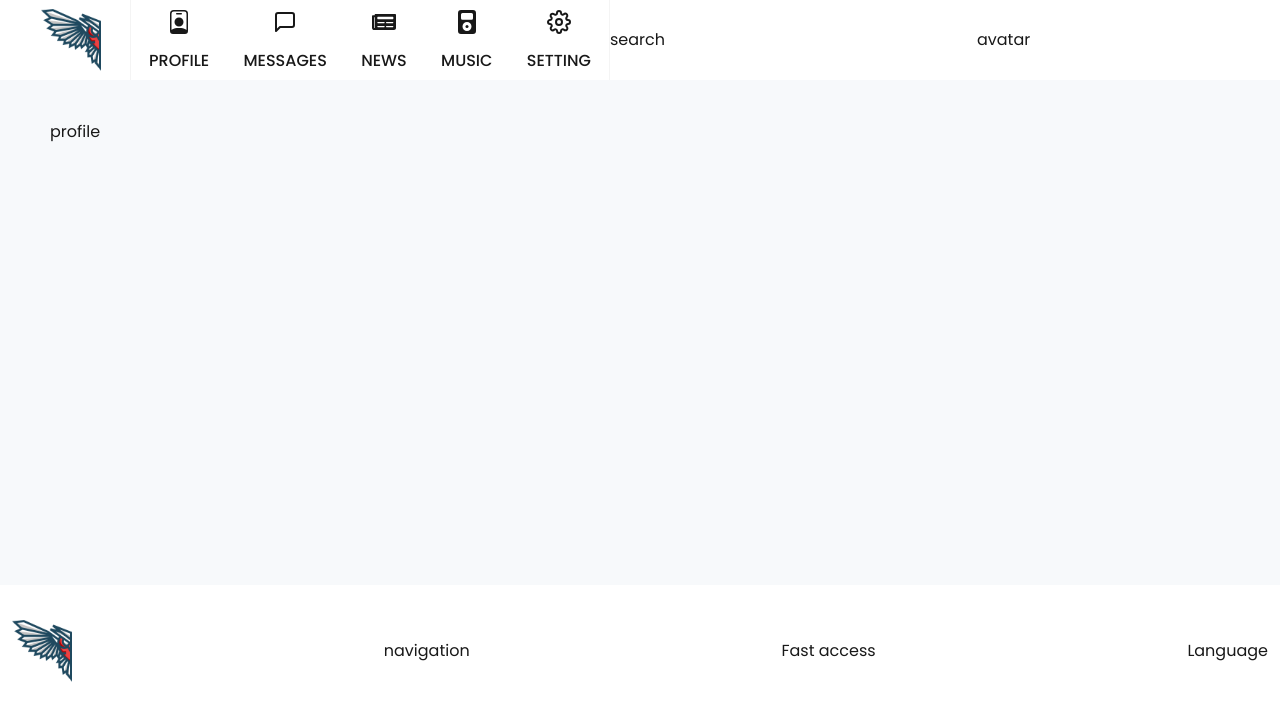
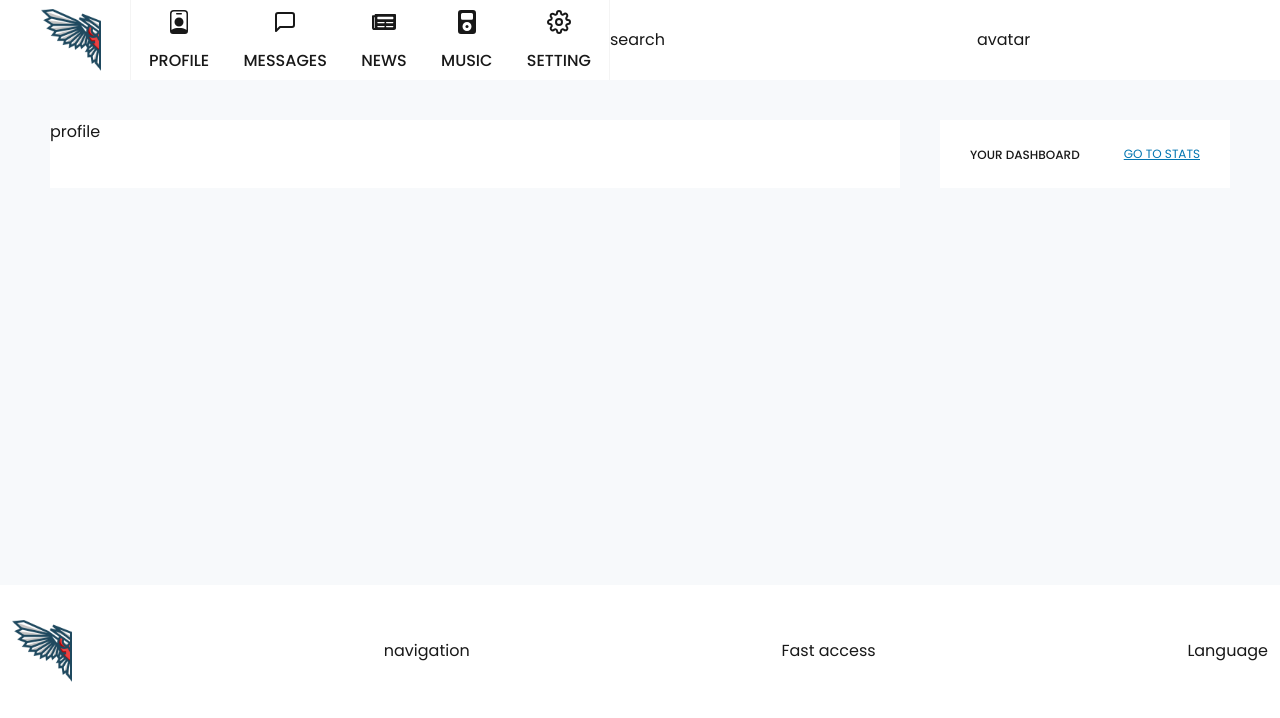
Before and after one commit to MillionerMIN/net-social, a React (Create React App) app: page /profile in a window 1280 px wide. Shown: the top 718 px of the page. Built offline with nearby package versions, Linux system fonts and the light colour scheme.

Commit message:
added sidebar component

```diff
--- /dev/null
+++ b/src/components/sidebar/Sidebar.tsx
@@ -0,0 +1,30 @@
+import './sidebar.scss';
+
+import { Link } from 'react-router-dom';
+
+type SidebarPropsType = {
+  title?: string;
+  link?: {
+    value: string;
+    href: string;
+  };
+};
+
+const Sidebar = (props: SidebarPropsType) => {
+  const {
+    title = 'your dashboard',
+    link = { value: 'go to stats', href: '#' },
+  } = props;
+  return (
+    <div className='sidebar sidebar-pd'>
+      <div className='sidebar--header'>
+        <h6 className='sidebar--title'>{title}</h6>
+        <Link className='sidebar--link' to={link.href}>
+          <span>{link.value}</span>
+        </Link>
+      </div>
+    </div>
+  );
+};
+
+export default Sidebar;
--- /dev/null
+++ b/src/components/sidebar/sidebar.scss
@@ -0,0 +1,32 @@
+.sidebar {
+  background-color: var(--background-sidebar);
+}
+
+.sidebar-pd {
+  padding: 25px 30px;
+}
+
+.sidebar--header {
+  display: flex;
+  flex-direction: row;
+  justify-content: space-between;
+  align-items: center;
+}
+
+.sidebar--title {
+  margin: 0;
+  font-size: 0.75rem;
+  line-height: 11px;
+  text-transform: uppercase;
+}
+
+.sidebar--link {
+  font-size: 0.75rem;
+  color: var(--link-text);
+  text-decoration: underline;
+  text-transform: uppercase;
+}
+
+.sidebar--link:hover {
+  transform: scale(1.1);
+}
--- a/src/index.scss
+++ b/src/index.scss
@@ -12,6 +12,8 @@ body[data-theme='light'] {
   --text-primary: #181818;
   --text-secondary: #0275B1;
   --border: #F4F4F4;
+  --background-sidebar: #FFF;
+  --link-text: #0275B1;
 }
 
 body[data-theme='dark'] {
@@ -20,6 +22,8 @@ body[data-theme='dark'] {
   --text-primary: #FFFFFF;
   --text-secondary: #0275B1;
   --border: #F4F4F4;
+  --background-sidebar: #03679c;
+  --link-text: #FFFFFF;
 }
 
 * {
--- a/src/pages/profile/Profile.tsx
+++ b/src/pages/profile/Profile.tsx
@@ -1,7 +1,14 @@
 import './profile.scss';
 
+import Sidebar from '../../components/sidebar/Sidebar';
+
 const Profile = () => {
-  return <div>profile</div>;
+  return (
+    <div className='profile'>
+      <div className='profile--bg'>profile</div>
+      <Sidebar/>
+    </div>
+  );
 };
 
 export default Profile;
--- a/src/pages/profile/profile.scss
+++ b/src/pages/profile/profile.scss
@@ -0,0 +1,13 @@
+.profile {
+  display: grid;
+  grid-template-columns: minmax(320px, 850px) minmax(290px, 290px);
+  gap: 40px;
+}
+
+.profile--bg {
+  background-color: #FFF;
+}
+
+.profile--bg-pd {
+  padding: 25px 30px;
+}
```
